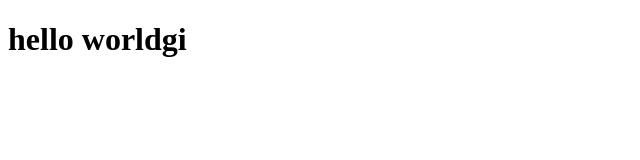
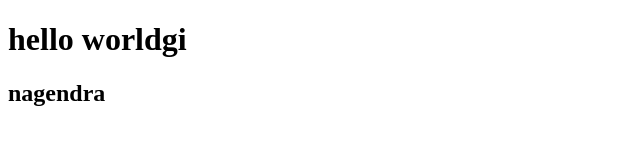
Before and after one commit to nagendra6305/simple.html, a plain HTML site: page index.html in a window 1280 px wide. Shown: the whole page, without its empty margins (0-640 px from the left). Drawn offline with Linux system fonts and the light colour scheme.

Commit message:
h2 is created

```diff
--- a/index.html
+++ b/index.html
@@ -7,5 +7,6 @@
 </head>
 <body>
     <h1>hello worldgi</h1>
+    <h2>nagendra</h2>
 </body>
 </html>
```
